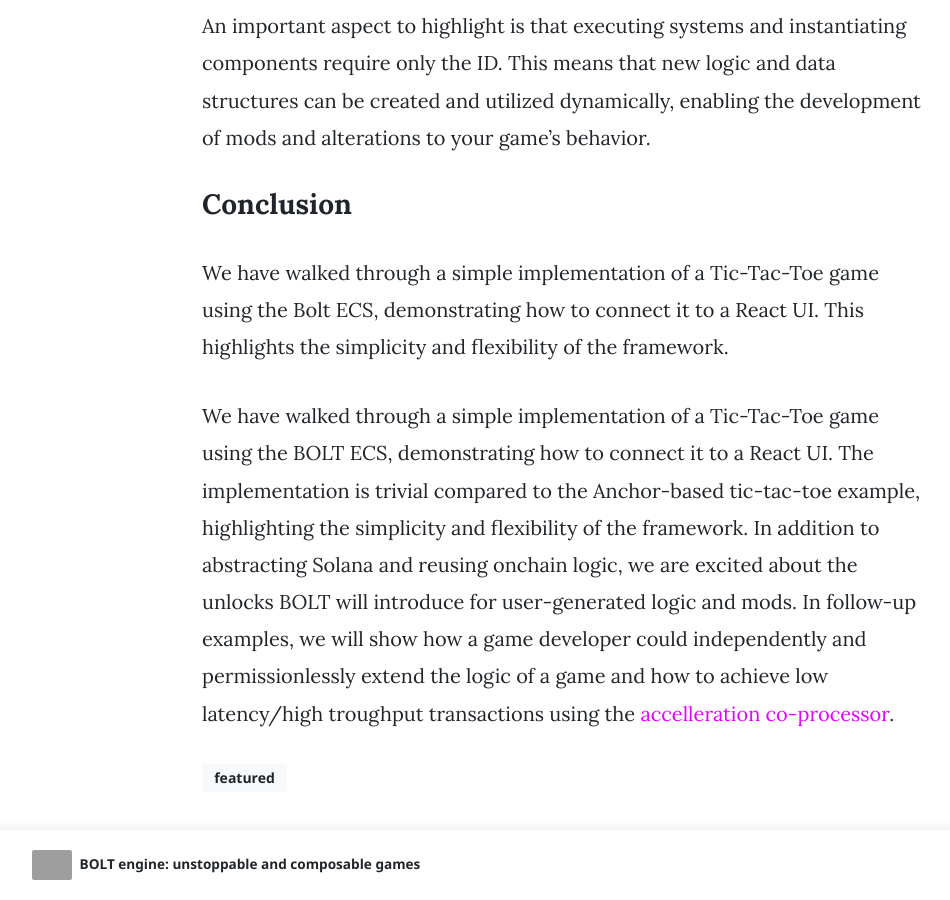
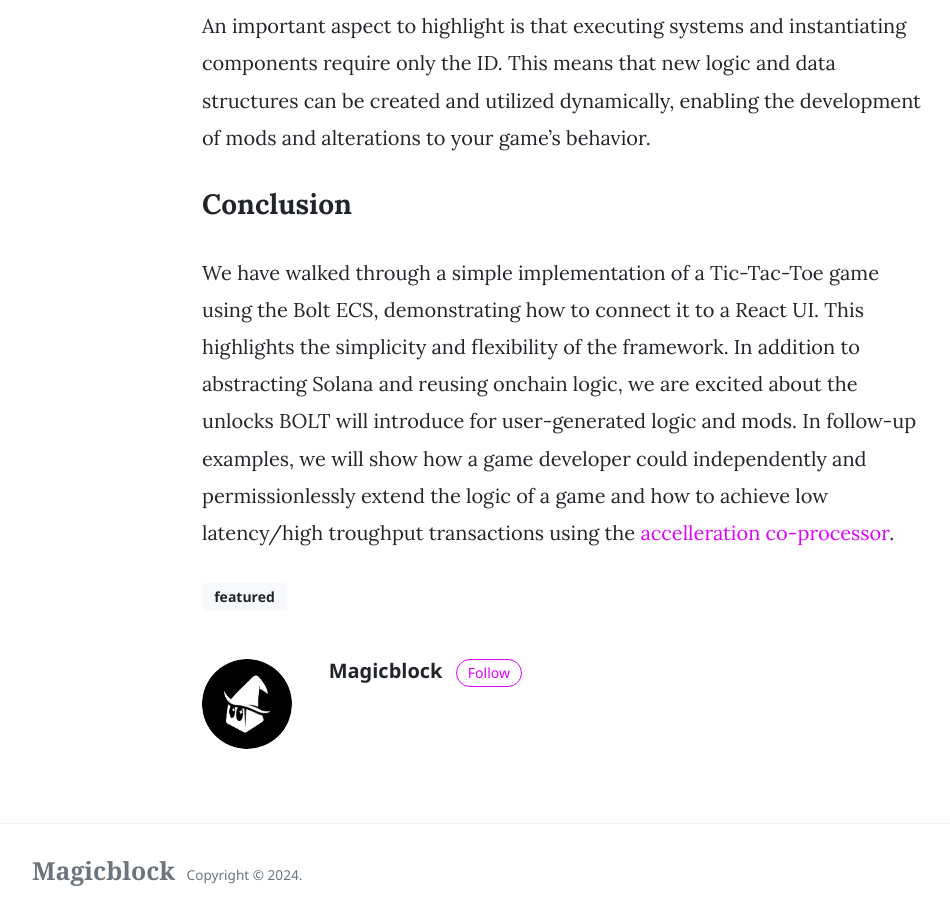
Before and after one commit to magicblock-labs/blog, a Jekyll site: the page built from _posts/2024-04-06-bolt-tic-tac-toe.md, in a window 1280 px wide and 900 px high, scrolled down 8332 px. Shown: the whole window, without its empty margins (73-1023 px from the left). Built offline with Jekyll 4.4.1, drawn with Linux system fonts in a browser that asks for light colours; nearby versions of some CDN libraries; grey boxes are pictures that could not be loaded.

Commit message:
:memo: Update conclusion

```diff
--- a/_posts/2024-04-06-bolt-tic-tac-toe.md
+++ b/_posts/2024-04-06-bolt-tic-tac-toe.md
@@ -273,6 +273,4 @@
 
 ### Conclusion
 
-We have walked through a simple implementation of a Tic-Tac-Toe game using the Bolt ECS, demonstrating how to connect it to a React UI. This highlights the simplicity and flexibility of the framework.
-
-We have walked through a simple implementation of a Tic-Tac-Toe game using the BOLT ECS, demonstrating how to connect it to a React UI. The implementation is trivial compared to the Anchor-based tic-tac-toe example, highlighting the simplicity and flexibility of the framework. In addition to abstracting Solana and reusing onchain logic, we are excited about the unlocks BOLT will introduce for user-generated logic and mods. In follow-up examples, we will show how a game developer could independently and permissionlessly extend the logic of a game and how to achieve low latency/high troughput transactions using the [accelleration co-processor](https://book.boltengine.gg/introduction/ephemeral-rollups.html).
+We have walked through a simple implementation of a Tic-Tac-Toe game using the Bolt ECS, demonstrating how to connect it to a React UI. This highlights the simplicity and flexibility of the framework. In addition to abstracting Solana and reusing onchain logic, we are excited about the unlocks BOLT will introduce for user-generated logic and mods. In follow-up examples, we will show how a game developer could independently and permissionlessly extend the logic of a game and how to achieve low latency/high troughput transactions using the [accelleration co-processor](https://book.boltengine.gg/introduction/ephemeral-rollups.html).
```
